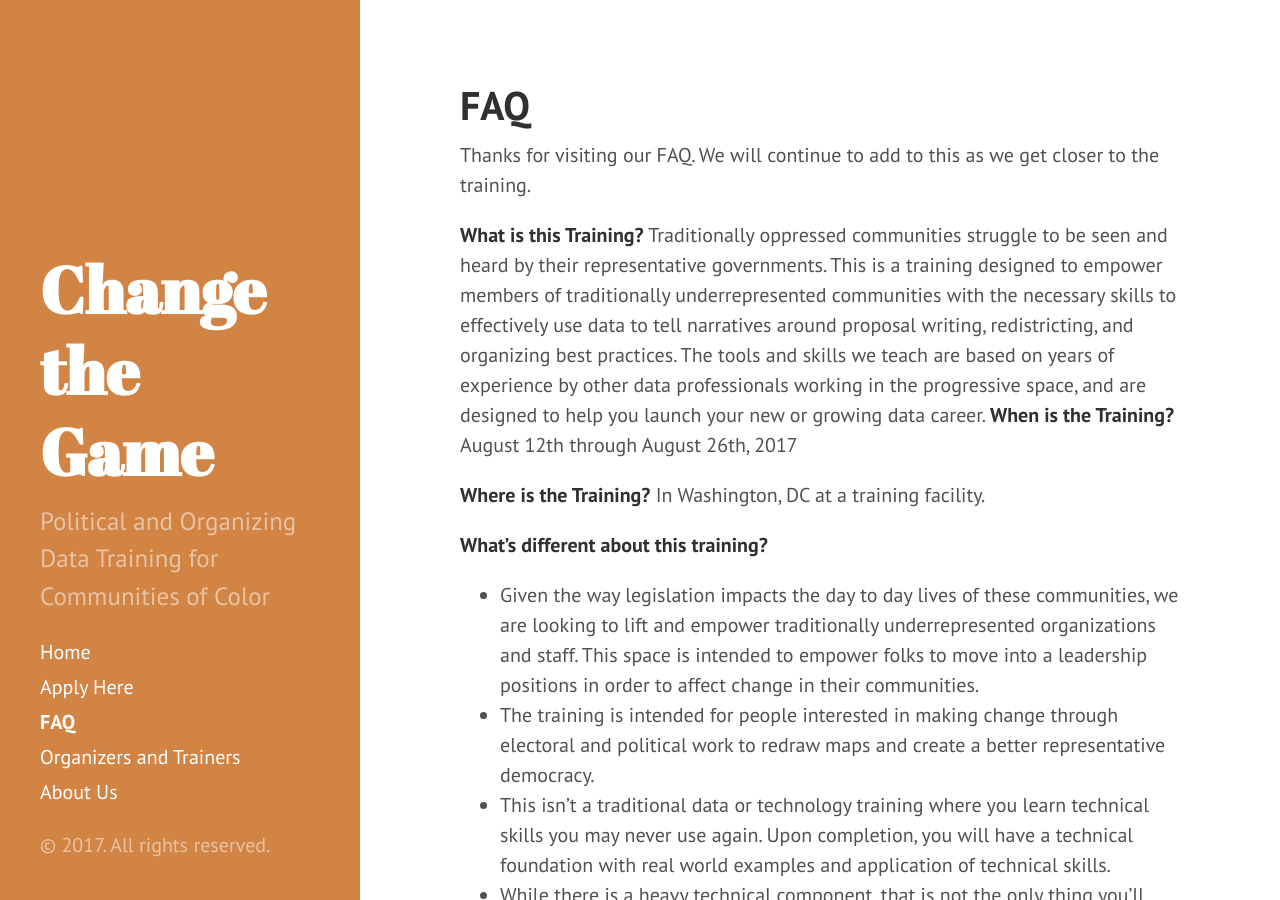
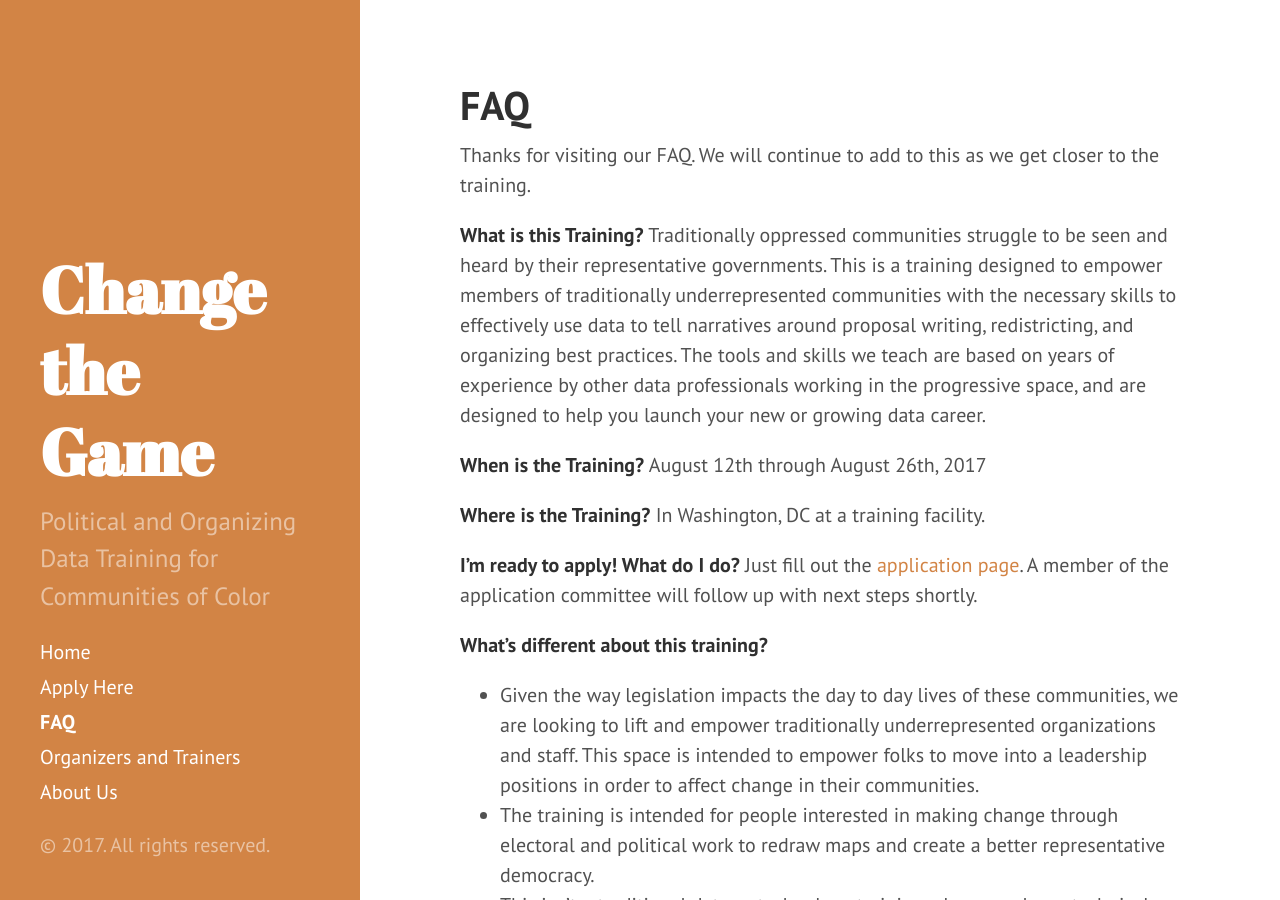
Before and after one commit to anniejw6/changethegame_site, a Jekyll site: the page built from info.md, in a window 1280 px wide and 900 px high. Built offline with Jekyll 4.4.1, drawn with Linux system fonts in a browser that asks for light colours.

Commit message:
Update info.md

```diff
--- a/info.md
+++ b/info.md
@@ -6,11 +6,15 @@ Thanks for visiting our FAQ. We will continue to add to this as we get closer to
 
 **What is this Training?**
 Traditionally oppressed communities struggle to be seen and heard by their representative governments. This is a training designed to empower members of traditionally underrepresented communities with the necessary skills to effectively use data to tell narratives around proposal writing, redistricting, and organizing best practices. The tools and skills we teach are based on years of experience by other data professionals working in the progressive space, and are designed to help you launch your new or growing data career.
+
 **When is the Training?**
  August 12th through August 26th, 2017
 
 **Where is the Training?**
 In Washington, DC at a training facility.
+
+**I'm ready to apply! What do I do?**
+Just fill out the [application page](http://changethegame.io/apply/). A member of the application committee will follow up with next steps shortly.
 
 **What’s different about this training?**
 + Given the way legislation impacts the day to day lives of these communities, we are looking to lift and empower traditionally underrepresented organizations and staff. This space is intended to empower folks to move into a leadership positions in order to affect change in their communities.
```
